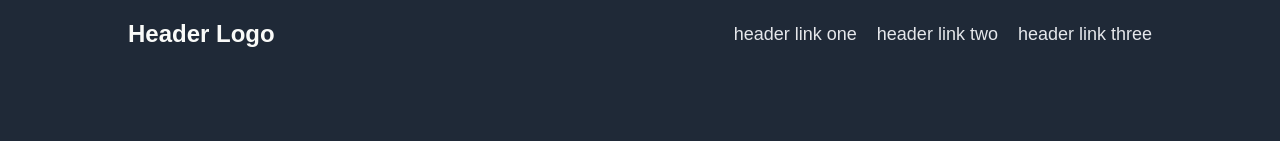
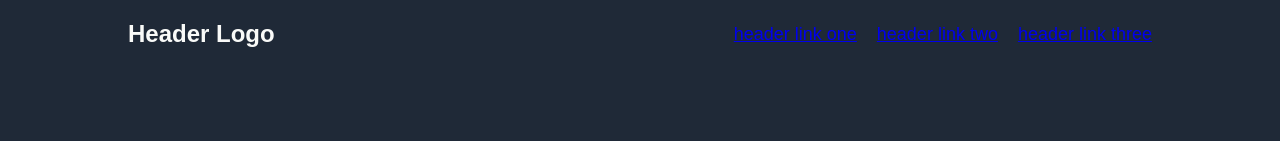
Before and after one commit to kshitjj/landing-page-odin-project, a plain HTML site: page index.html in a window 1280 px wide. Shown: the top 141 px of the page. Drawn offline with Linux system fonts and the light colour scheme; grey boxes are pictures that could not be loaded.

Commit message:
add anchor tag to header links, buttons

```diff
--- a/index.html
+++ b/index.html
@@ -15,9 +15,9 @@
             </div>
             <div class="links">
                 <ul>
-                    <li>header link one</li>
-                    <li>header link two</li>
-                    <li>header link three</li>
+                    <li><a href="#">header link one</a></li>
+                    <li><a href="#">header link two</a></li>
+                    <li><a href="#">header link three</a></li>
                 </ul>
             </div>
         </div>
@@ -64,7 +64,7 @@
                     <div class="text">Sign up for our product by clicking that button right over there!</div>
                 </div>
                 <div class="right">
-                    <button class="button"> Sign up</button>
+                    <button class="button"><a href="#">Sign up</a></button>
                 </div>
             </div>
         </div>
```
